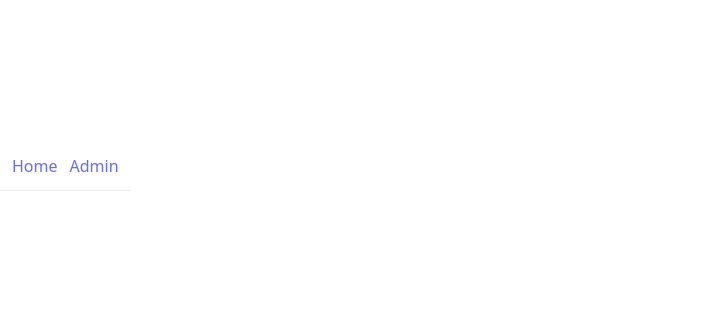
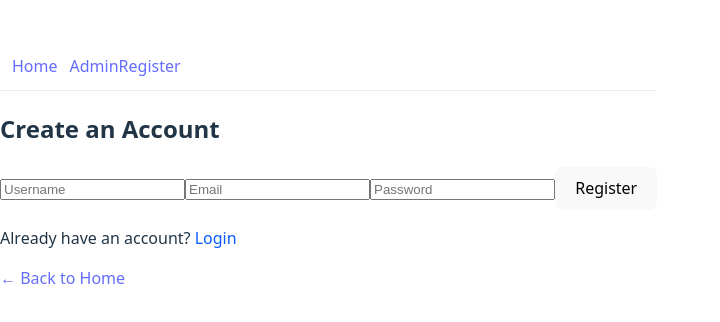
Before and after one commit to RevaturePTJavaFullstackGroup9/MovieReviewAppFrontEnd, a React (Vite) app in the folder my-app/: page /register in a window 1280 px wide. Before the commit this address had no page. Shown: the part 234-556 px from the top of the page, without its empty margins (0-720 px from the left). Built offline with nearby package versions, Linux system fonts and the light colour scheme.

Commit message:
Implement user registration page

```diff
--- a/my-app/src/App.jsx
+++ b/my-app/src/App.jsx
@@ -3,6 +3,7 @@ import Home from "./Home";
 import AdminMovies from "./AdminMovies";
 import MovieDetails from "./MovieDetails";
 import ReviewPage from "./components/ReviewPage/ReviewPage";
+import Register from "./Register";
 
 /**
  * App entry with routing.
@@ -16,6 +17,7 @@ export default function App() {
       <nav style={{padding:12, borderBottom:"1px solid #eee"}}>
           <Link to="/" style={{marginRight:12}}>Home</Link>
           <Link to="/admin">Admin</Link>
+           <Link to="/register">Register</Link>
         </nav>
 
 
@@ -30,6 +32,7 @@ export default function App() {
 
         {/* Example: <Route path="/movies" element={<Movies />} /> */}
         <Route path="/movie_reviews/:movieId" element={<ReviewPage/>} />
+        <Route path="/register" element={<Register />} />
 
       </Routes>
     </BrowserRouter>
--- /dev/null
+++ b/my-app/src/Register.jsx
@@ -0,0 +1,80 @@
+import React, { useState } from "react";
+import { useNavigate, Link } from "react-router-dom";
+
+export default function Register() {
+  const [form, setForm] = useState({ username: "", email: "", password: "" });
+  const [error, setError] = useState("");
+  const [success, setSuccess] = useState("");
+  const navigate = useNavigate();
+
+  const handleChange = (e) => {
+    setForm({ ...form, [e.target.name]: e.target.value });
+  };
+
+  const handleSubmit = async (e) => {
+    e.preventDefault();
+    setError("");
+    setSuccess("");
+
+    try {
+      const response = await fetch("/api/users", {
+        method: "POST",
+        headers: { "Content-Type": "application/json" },
+        body: JSON.stringify(form),
+      });
+
+      if (!response.ok) {
+        const message = await response.text();
+        throw new Error(message || "Registration failed");
+      }
+
+      setSuccess("Registration successful! Redirecting to login...");
+      setTimeout(() => navigate("/login"), 1500);
+    } catch (err) {
+      setError(err.message);
+    }
+  };
+
+  return (
+    <div className="auth-container">
+      <h2>Create an Account</h2>
+      <form onSubmit={handleSubmit} className="auth-form">
+        <input
+          type="text"
+          name="username"
+          placeholder="Username"
+          value={form.username}
+          onChange={handleChange}
+          required
+        />
+        <input
+          type="email"
+          name="email"
+          placeholder="Email"
+          value={form.email}
+          onChange={handleChange}
+          required
+        />
+        <input
+          type="password"
+          name="password"
+          placeholder="Password"
+          value={form.password}
+          onChange={handleChange}
+          required
+        />
+        <button type="submit">Register</button>
+      </form>
+
+      {error && <p className="error">{error}</p>}
+      {success && <p className="success">{success}</p>}
+
+      <p>
+        Already have an account?{" "}
+        <Link to="/login" style={{ color: "#0b5cff" }}>Login</Link>
+      </p>
+
+      <Link to="/" className="back-link">← Back to Home</Link>
+    </div>
+  );
+}
```
